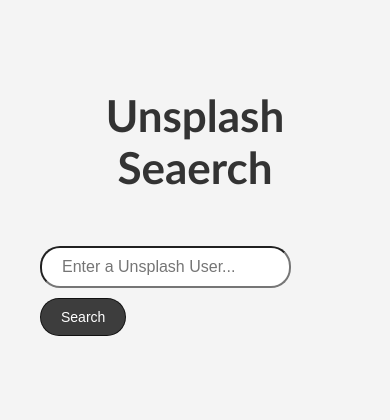
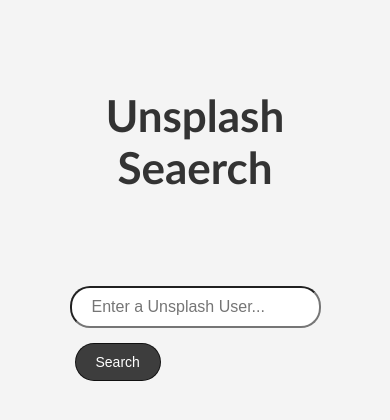
Before and after one commit to dsound-zz/color-tv-frontend-test, a React (Create React App) app: page / in a window 390 px wide. Shown: the top 420 px of the page. Built offline with nearby package versions, Linux system fonts and the light colour scheme; no server answers; what unsplash-js would draw is missing.

Commit message:
more media query work on form

```diff
--- a/src/App.css
+++ b/src/App.css
@@ -53,6 +53,7 @@
 .button {
   background-color: rgba(0, 0, 0, 0.75);
   color: white;
+  margin: 5px;
   padding: 1rem 2rem;
   border: 1px solid rgba(0, 0, 0, 0.75);
   border-radius: 20px;
@@ -145,4 +146,7 @@
       grid-template-columns: 100%;
       grid-gap: 1em;
     }
+    .form {
+      margin: 4em;
+    }
 }
--- a/src/app/actions/queryAction.js
+++ b/src/app/actions/queryAction.js
@@ -12,8 +12,8 @@
     .search.users(query)
     .then(toJson)
     .then(json => {
-
+     console.log(json)
       dispatch({ type: "SEARCH", payload: json });
     })
-    .catch((res) => console.log(res.errors));
+    .catch({ type: "SEARCH_ERRORS", playload: [] });
 };
```
Also changed, not shown: 1 other file (tests, documents, lock files or other folders).
